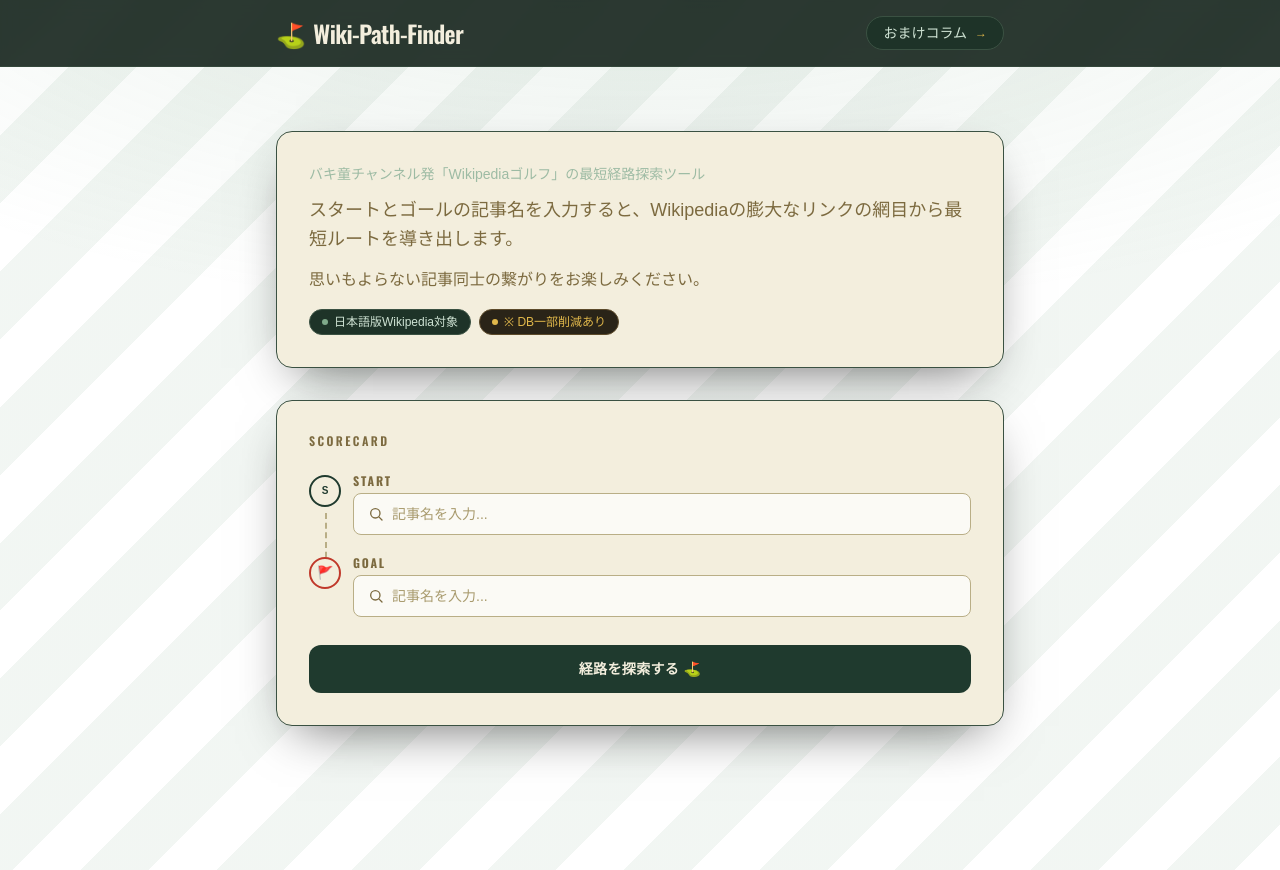
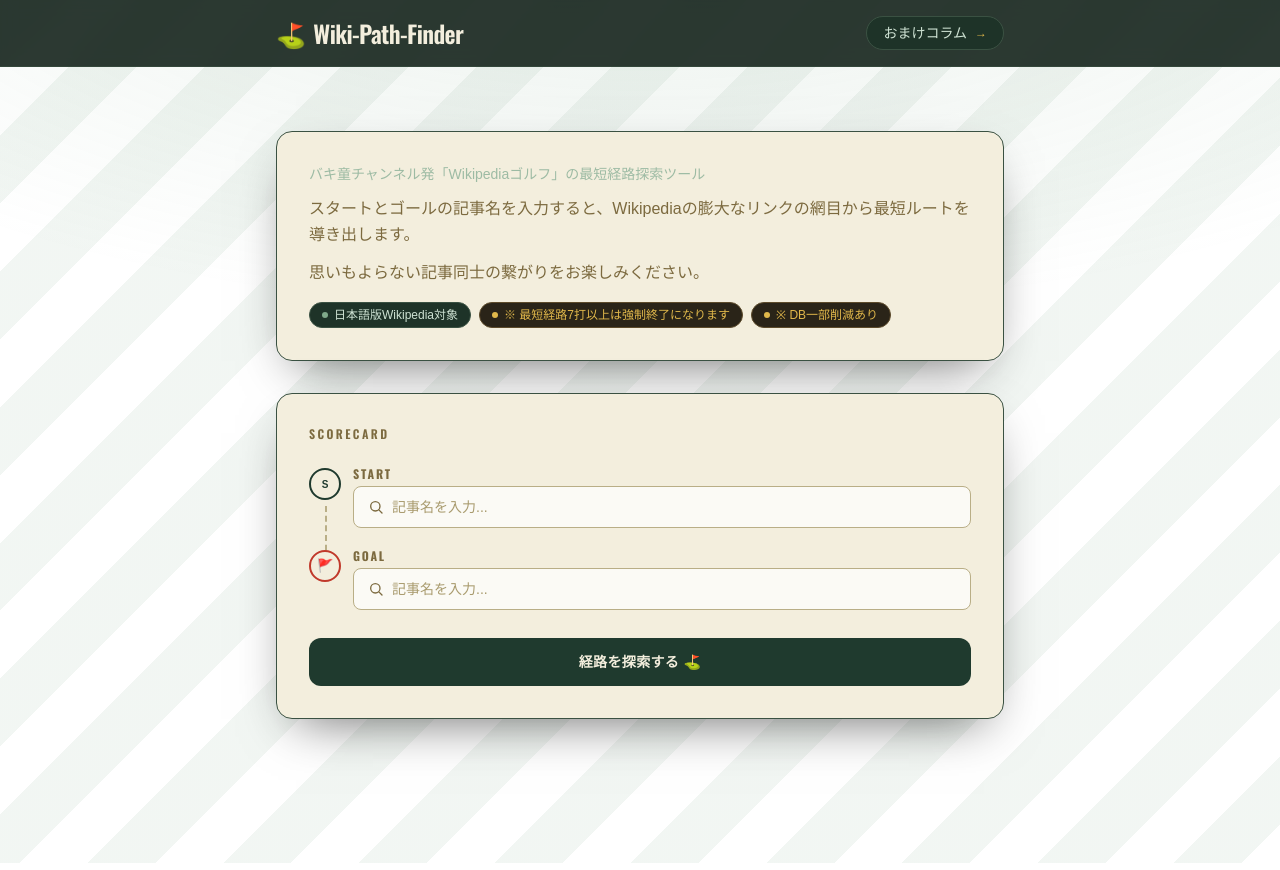
Before and after one commit to kqito0823/wiki-path-finder, a Next.js app: page / in a window 1280 px wide. Built offline with nearby package versions, Linux system fonts and the light colour scheme.

Commit message:
注意書き

```diff
--- a/app/page.tsx
+++ b/app/page.tsx
@@ -150,7 +150,7 @@ export default function Home() {
               <p className="text-sm text-[#9DBBA4]">
                 バキ童チャンネル発「Wikipediaゴルフ」の最短経路探索ツール
               </p>
-              <p className="text-base leading-relaxed text-[#7C6A3F] sm:text-lg">
+              <p className="text-base leading-relaxed text-[#7C6A3F]">
                 スタートとゴールの記事名を入力すると、Wikipediaの膨大なリンクの網目から最短ルートを導き出します。
               </p>
               <p className="text-base leading-relaxed text-[#7C6A3F]">
@@ -161,6 +161,10 @@ export default function Home() {
                 <span className="inline-flex items-center gap-1.5 rounded-full border border-[#3A5142] bg-[#1E3328] px-3 py-1 text-xs text-[#CFE3D4]">
                   <span className="h-1.5 w-1.5 rounded-full bg-[#7FA98A]" />
                   日本語版Wikipedia対象
+                </span>
+                <span className="inline-flex items-center gap-1.5 rounded-full border border-[#5C4A2A] bg-[#2A2418] px-3 py-1 text-xs text-[#E1B84B]">
+                  <span className="h-1.5 w-1.5 rounded-full bg-[#E1B84B]" />※
+                  最短経路7打以上は強制終了になります
                 </span>
                 <span className="inline-flex items-center gap-1.5 rounded-full border border-[#5C4A2A] bg-[#2A2418] px-3 py-1 text-xs text-[#E1B84B]">
                   <span className="h-1.5 w-1.5 rounded-full bg-[#E1B84B]" />※
```
